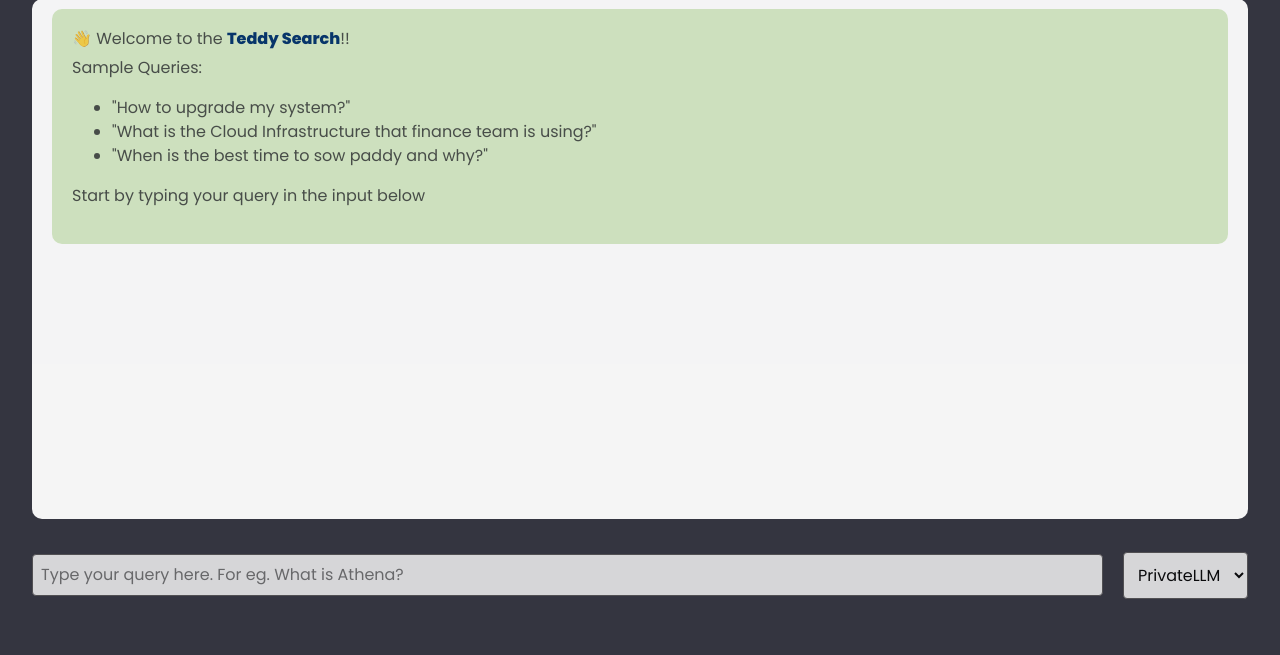
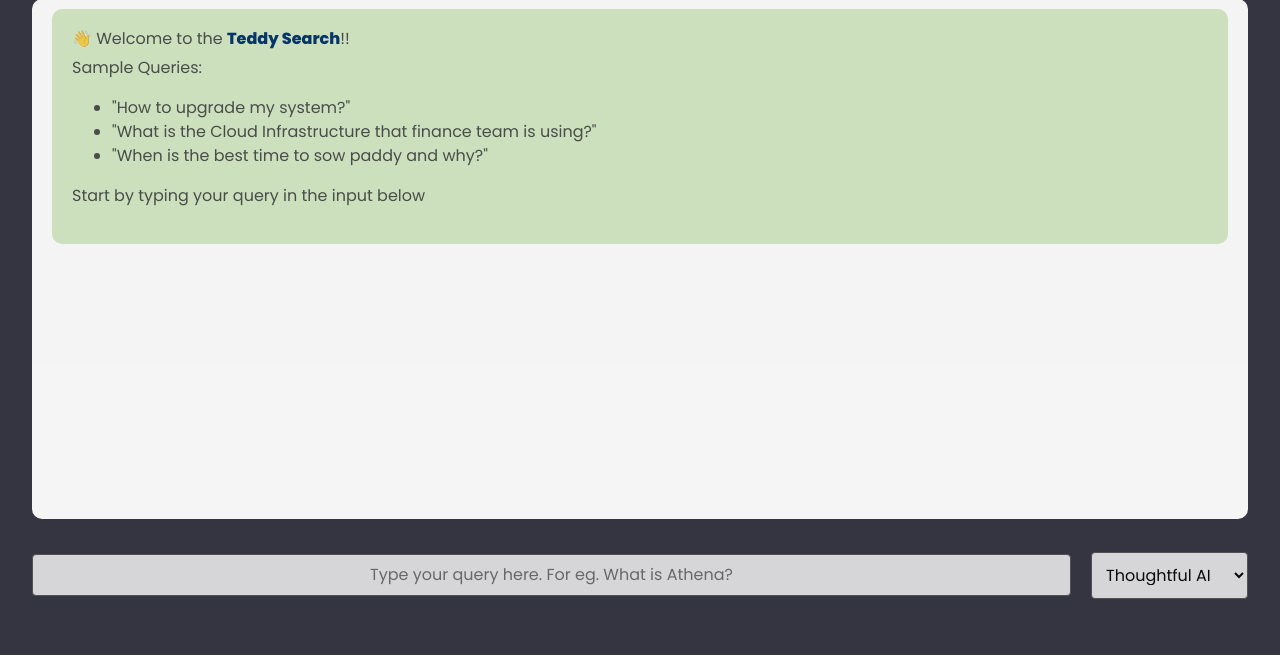
Before and after one commit to AdilAmeen00/TeddyBot-main, a Flask app: page / in a window 1280 px wide. Shown: the part 145-800 px from the top of the page. Run offline with Flask 3, Linux system fonts and the light colour scheme.

Commit message:
Update index.html

```diff
--- a/templates/index.html
+++ b/templates/index.html
@@ -75,6 +75,8 @@
             flex-grow: 1;
             padding: 8px;
             box-sizing: border-box;
+/*             changed here */
+            text-align: center;
             margin: 10px 20px 10px 0px;
             border-radius: 4px;
             border: 1px solid #595758;
@@ -135,6 +137,7 @@
             align-items: flex-start;
             flex-direction: column;
             opacity: 90%;
+            white-space: pre-wrap;
         }
 
         .ai-message span {
@@ -187,9 +190,10 @@
         <input id="input" class="message-input" type="text" placeholder="Type your query here. For eg. What is Athena?"
             onkeydown="if(event.keyCode==13)sendMessage()">
         <select id="select-model"  name="modal" aria-placeholder="Select the model">
-            <option value="PrivateLLM">PrivateLLM</option>
+            <option value="Thought">Thoughtful AI</option>
             <option value="ChatGPT">ChatGPT</option>
             <option value="BedRock">BedRock</option>
+            <option value="RAG">Augmented AI</option>
         </select>
     </div>
     </div>
```
